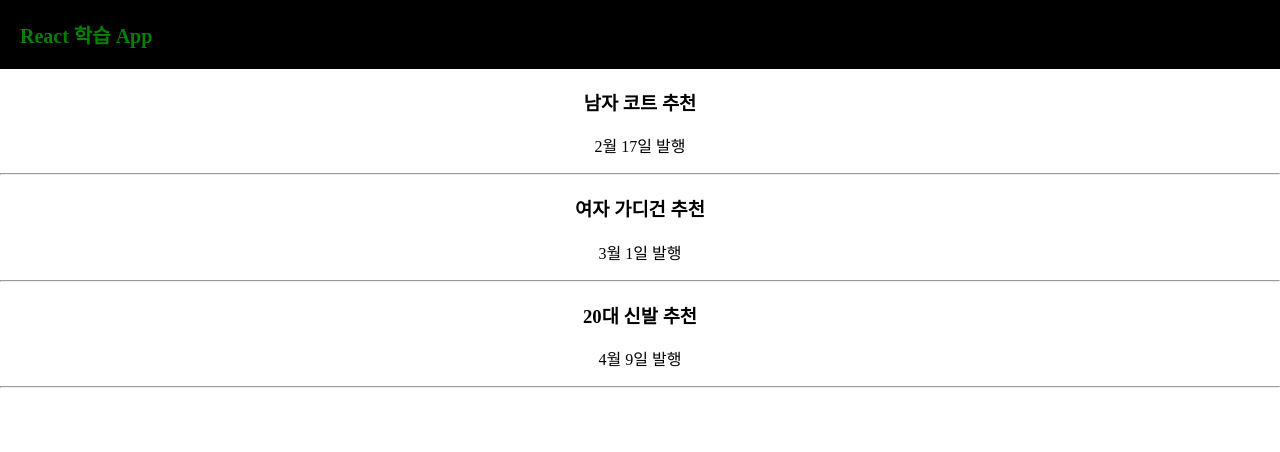
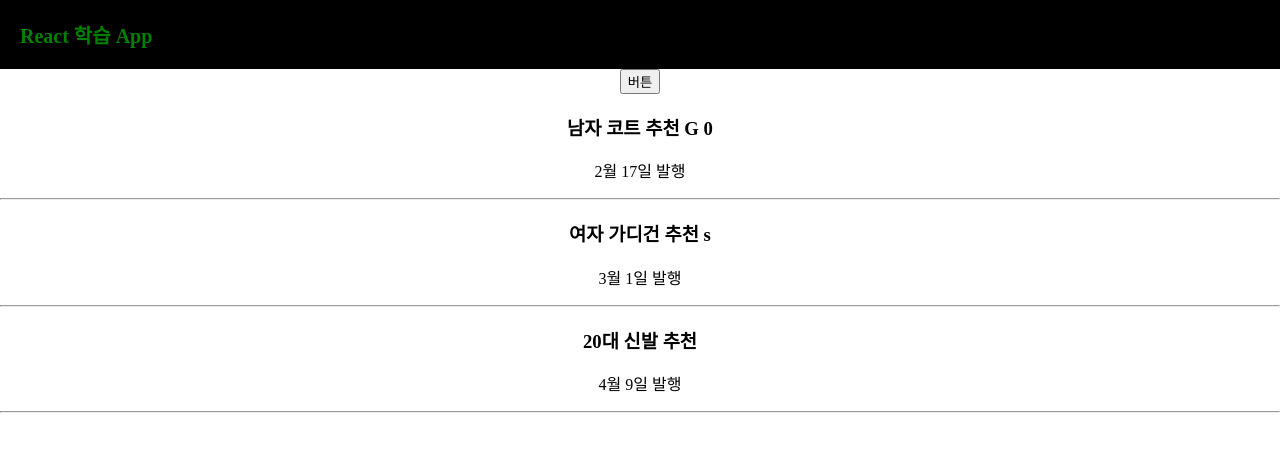
Before and after one commit to raxNone/React-Study, a React (Create React App) app in the folder react_study_app/: page / in a window 1280 px wide. Shown: the top 452 px of the page. Built offline with nearby package versions, Linux system fonts and the light colour scheme.

Commit message:
React 기초 5강

```diff
--- a/react_study_app/src/App.js
+++ b/react_study_app/src/App.js
@@ -11,17 +11,24 @@ function App() {
   //['남자코트추천', state 수정함수]
   //[a,b] = [1,2] -> ES6 destructuring 문법
   let [날짜, 날짜변경] = useState(['2월 17일 발행', '3월 1일 발행', '4월 9일 발행'])
-
+  let [따봉, 따봉변경] = useState(0);
   return (
     <div className="App">
       <div className="black-nav">
         <div style={{color:'green'}}>React 학습 App</div>
       </div>
+      <button onClick={()=>{
+        var texts=[...글제목];
+        texts.sort();
+        글제목변경(texts);
+      }}>버튼</button>
       <div className="list">
-        <h3>{글제목[0]}</h3>
+        <h3>{글제목[0]} <span onClick={()=>{따봉변경(따봉+1)}}>G {따봉}</span> </h3>
         <p>{날짜[0]}</p>
         <hr/>
-        <h3>{글제목[1]}</h3>
+        <h3>{글제목[1]} <span onClick={()=>{
+          var newArray=[...글제목];//deep copy ...은 중괄호 제거된 채로 복사
+          newArray[1]='남자 가디건 추천';글제목변경(newArray)}}>s</span></h3>
         <p>{날짜[1]}</p>
         <hr/>
         <h3>{글제목[2]}</h3>
```
